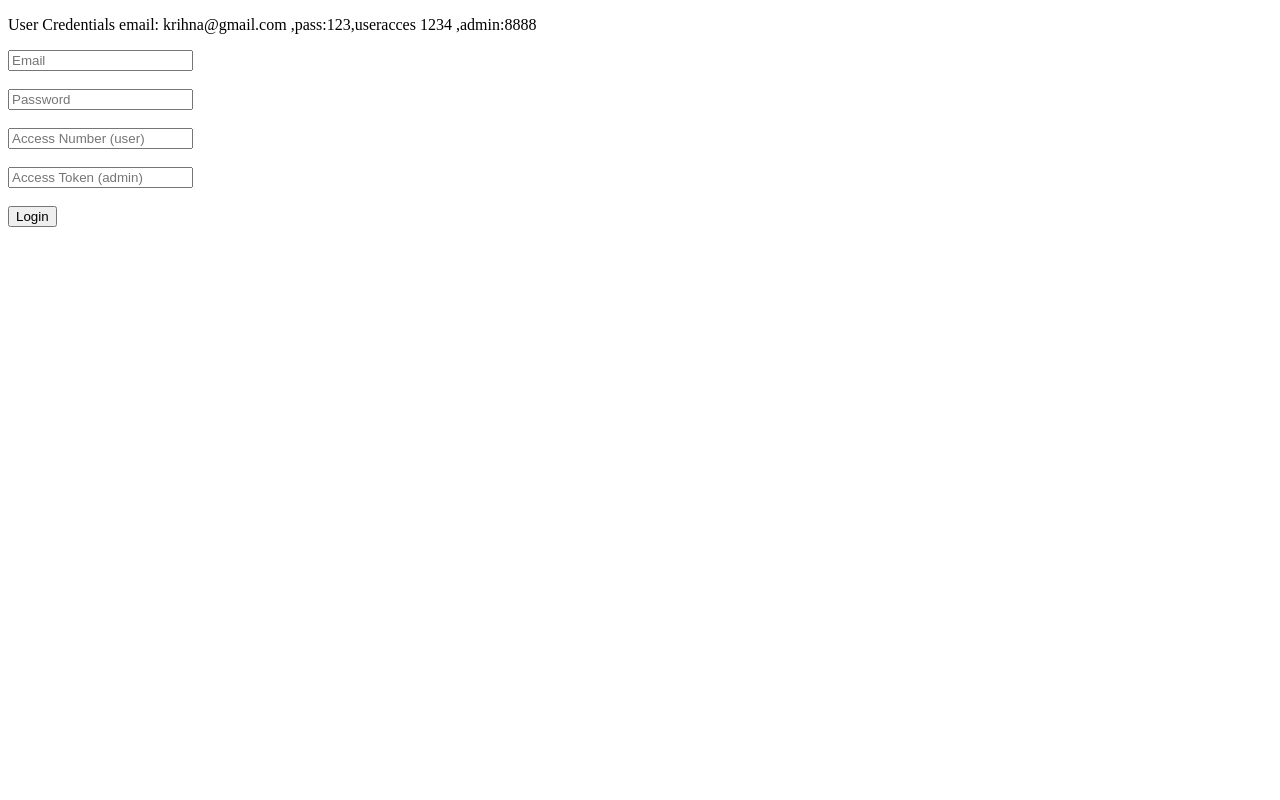
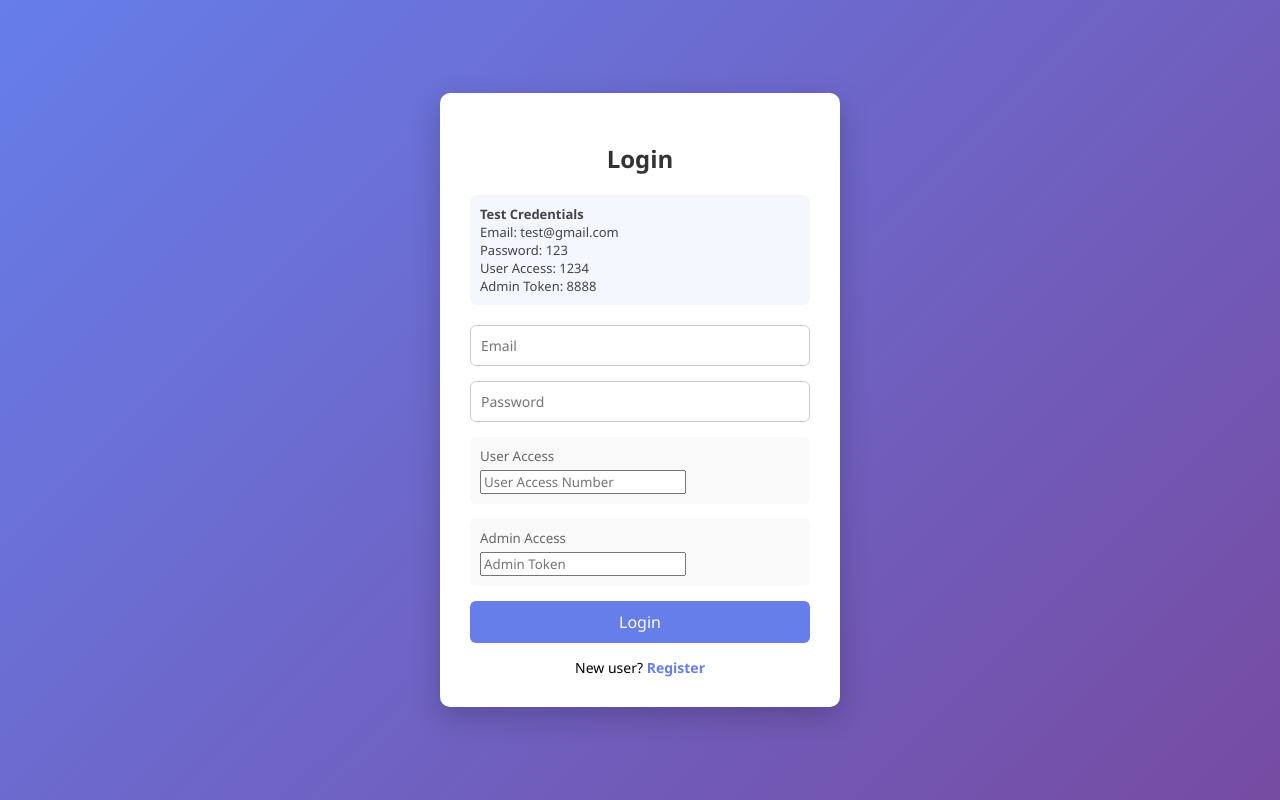
Before and after one commit to krishnamandal2/AlphaProject, a website: page public/login.html in a window 1280 px wide. Drawn offline with Linux system fonts and the light colour scheme.

Commit message:
Upadte code

```diff
--- a/config/db.js
+++ b/config/db.js
@@ -5,7 +5,7 @@ const db = mysql.createPool({
   user: process.env.DB_USER,
   password: process.env.DB_PASSWORD,
   database: process.env.DB_NAME,
-  port: process.env.DB_PORT,
+  // port: process.env.DB_PORT,
   waitForConnections: true,
   connectionLimit: 10,
   queueLimit: 0,
--- a/index.js
+++ b/index.js
@@ -31,6 +31,10 @@ app.use(express.static(path.join(__dirname, "private")));
 
 app.use("/api/auth", authroute);
 
+app.get("/", (req, res) => {
+  res.send("Server running on Render");
+});
+
 
 
 app.listen(process.env.PORT,()=>{
--- a/public/login.html
+++ b/public/login.html
@@ -1,19 +1,150 @@
 <!DOCTYPE html>
 <html lang="en">
 <head>
-  <meta charset="UTF-8">
-  <meta name="viewport" content="width=device-width, initial-scale=1.0">
+  <meta charset="UTF-8" />
+  <meta name="viewport" content="width=device-width, initial-scale=1.0"/>
   <title>Login</title>
+
+  <style>
+    * {
+      box-sizing: border-box;
+      font-family: "Segoe UI", sans-serif;
+    }
+
+    body {
+      background: linear-gradient(135deg, #667eea, #764ba2);
+      height: 100vh;
+      display: flex;
+      align-items: center;
+      justify-content: center;
+      margin: 0;
+    }
+
+    .login-card {
+      background: #fff;
+      width: 100%;
+      max-width: 400px;
+      padding: 30px;
+      border-radius: 10px;
+      box-shadow: 0 10px 30px rgba(0,0,0,0.2);
+    }
+
+    .login-card h2 {
+      text-align: center;
+      margin-bottom: 20px;
+      color: #333;
+    }
+
+    .login-card p {
+      font-size: 13px;
+      background: #f5f7ff;
+      padding: 10px;
+      border-radius: 6px;
+      margin-bottom: 20px;
+      color: #444;
+    }
+
+    .form-group {
+      margin-bottom: 15px;
+    }
+
+    .form-group input {
+      width: 100%;
+      padding: 10px;
+      border: 1px solid #ccc;
+      border-radius: 6px;
+      font-size: 14px;
+    }
+
+    .form-group input:focus {
+      border-color: #667eea;
+      outline: none;
+    }
+
+    .role-section {
+      background: #f9f9f9;
+      padding: 10px;
+      border-radius: 6px;
+      margin-bottom: 15px;
+    }
+
+    .role-section small {
+      display: block;
+      margin-bottom: 5px;
+      color: #666;
+    }
+
+    button {
+      width: 100%;
+      padding: 10px;
+      background: #667eea;
+      color: white;
+      border: none;
+      border-radius: 6px;
+      font-size: 16px;
+      cursor: pointer;
+      transition: 0.3s;
+    }
+
+    button:hover {
+      background: #5563d8;
+    }
+
+    .footer-text {
+      text-align: center;
+      margin-top: 15px;
+      font-size: 14px;
+    }
+
+    .footer-text a {
+      color: #667eea;
+      text-decoration: none;
+      font-weight: 600;
+    }
+  </style>
 </head>
+
 <body>
-  <p>User Credentials  email: krihna@gmail.com ,pass:123,useracces 1234 ,admin:8888</p>
-  <form id="loginForm" onsubmit="event.preventDefault(); login();">
-    <input id="email" type="email" placeholder="Email" required><br><br>
-    <input id="password" type="password" placeholder="Password" required><br><br>
-    <input id="accessNumber" type="text" placeholder="Access Number (user)"><br><br>
-    <input id="accessToken" type="text" placeholder="Access Token (admin)"><br><br>
-    <button type="submit">Login</button>
-  </form>
+
+  <div class="login-card">
+    <h2>Login</h2>
+
+    <p>
+      <strong>Test Credentials</strong><br>
+      Email: test@gmail.com<br>
+      Password: 123<br>
+      User Access: 1234<br>
+      Admin Token: 8888
+    </p>
+
+    <form id="loginForm" onsubmit="event.preventDefault(); login();">
+
+      <div class="form-group">
+        <input id="email" type="email" placeholder="Email" required>
+      </div>
+
+      <div class="form-group">
+        <input id="password" type="password" placeholder="Password" required>
+      </div>
+
+      <div class="role-section">
+        <small>User Access</small>
+        <input id="accessNumber" type="text" placeholder="User Access Number">
+      </div>
+
+      <div class="role-section">
+        <small>Admin Access</small>
+        <input id="accessToken" type="text" placeholder="Admin Token">
+      </div>
+
+      <button type="submit">Login</button>
+    </form>
+
+    <div class="footer-text">
+      New user?
+      <a href="/register.html">Register</a>
+    </div>
+  </div>
 
 <script>
 async function login() {
@@ -27,17 +158,16 @@ async function login() {
       method: "POST",
       headers: { "Content-Type": "application/json" },
       body: JSON.stringify({ email, password, accessNumber, accessToken }),
-      credentials: "include" // important for cookies
+      credentials: "include"
     });
 
     const data = await res.json();
 
     if (!res.ok) {
-      alert(data.msg);
+      alert(data.msg || "Login failed");
       return;
     }
 
-    // redirect by role
     if (data.role === "admin") {
       window.location.href = "userget.html";
     } else {
@@ -46,7 +176,7 @@ async function login() {
 
   } catch (err) {
     console.error(err);
-    alert("Login failed");
+    alert("Server error");
   }
 }
 </script>
```
Also changed, not shown: public/signup.html (+24 -9 lines), public/thankyou.html (+9 -2 lines).
